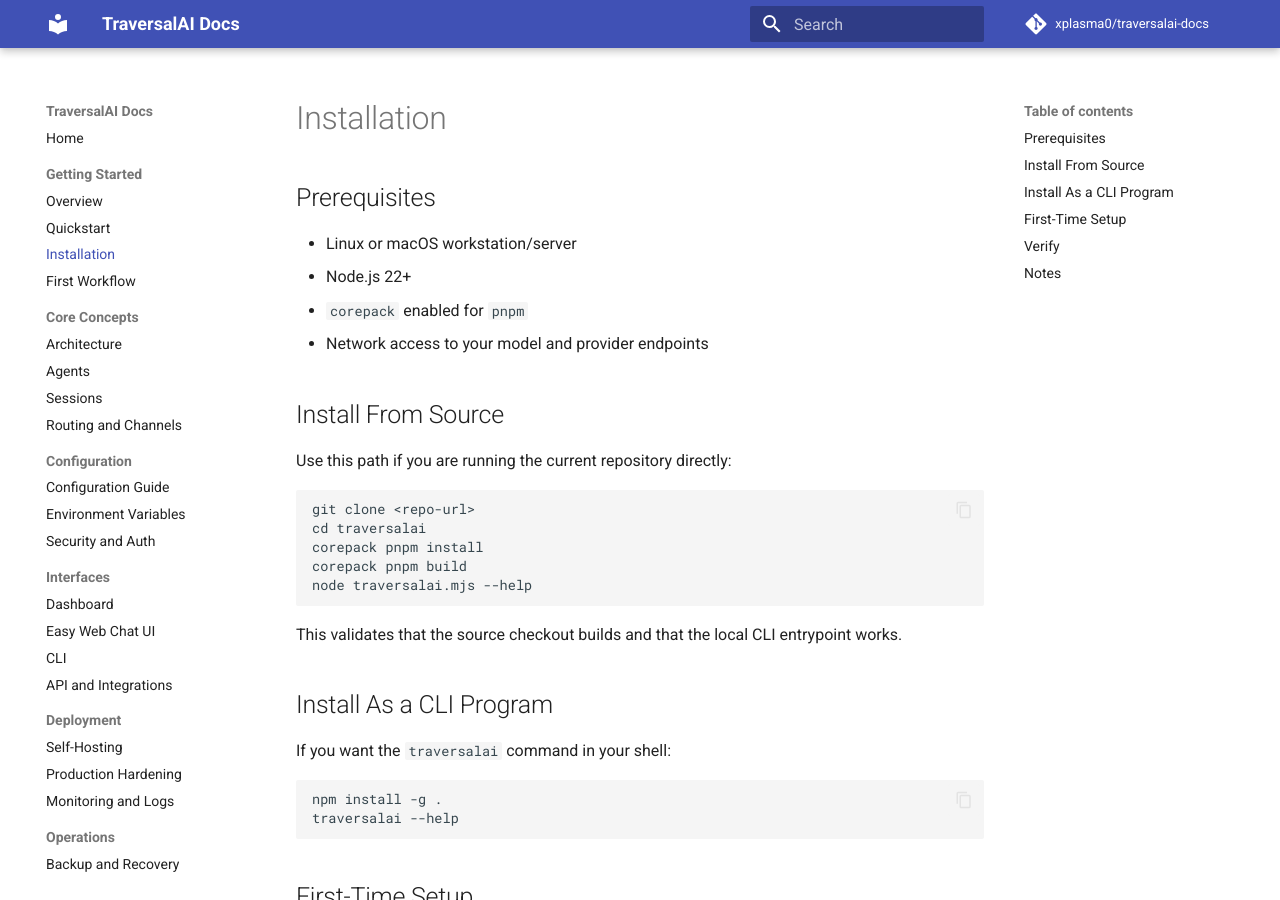
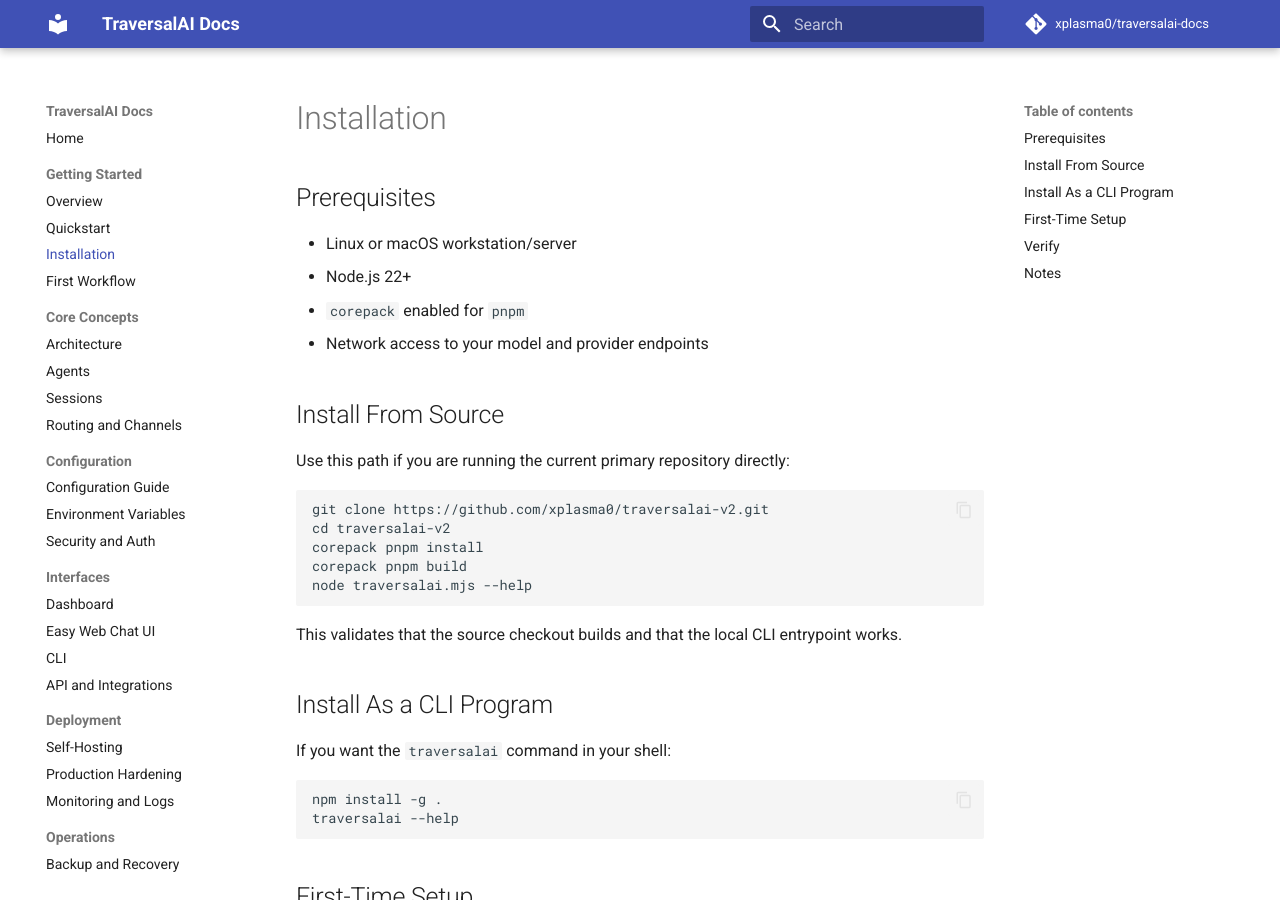
Before and after one commit to xplasma0/traversalai-docs, an MkDocs documentation site: the page built from docs/getting-started/installation.md, in a window 1280 px wide and 900 px high. Built offline with MkDocs 1.6.1 and Material for MkDocs 9.7.7, drawn with Linux system fonts in a browser that asks for light colours; comment, search, counter and statistics services are not loaded.

Commit message:
Docs: point source install to traversalai-v2

````diff
--- a/docs/getting-started/installation.md
+++ b/docs/getting-started/installation.md
@@ -9,11 +9,11 @@
 
 ## Install From Source
 
-Use this path if you are running the current repository directly:
+Use this path if you are running the current primary repository directly:
 
 ```bash
-git clone <repo-url>
-cd traversalai
+git clone https://github.com/xplasma0/traversalai-v2.git
+cd traversalai-v2
 corepack pnpm install
 corepack pnpm build
 node traversalai.mjs --help
````
